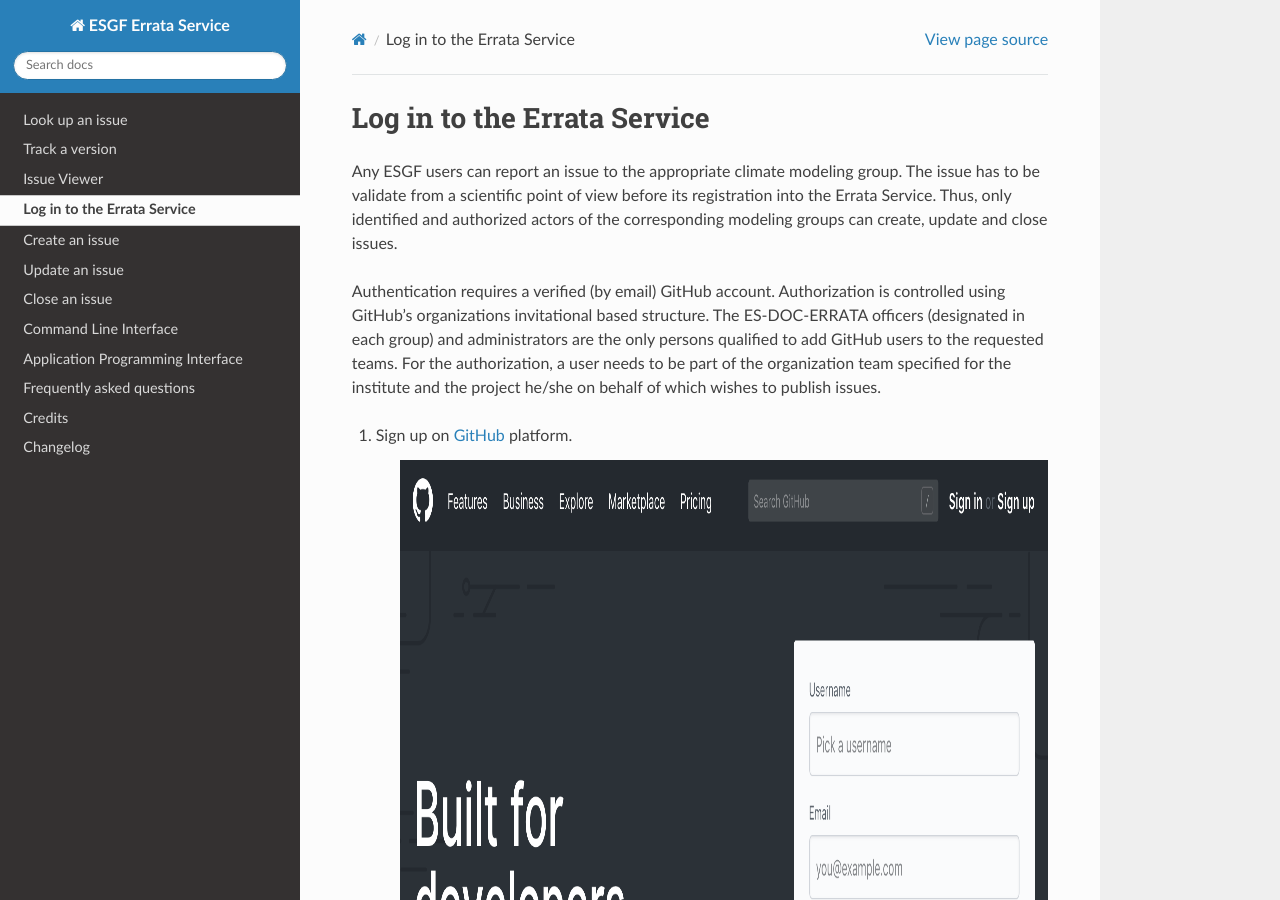
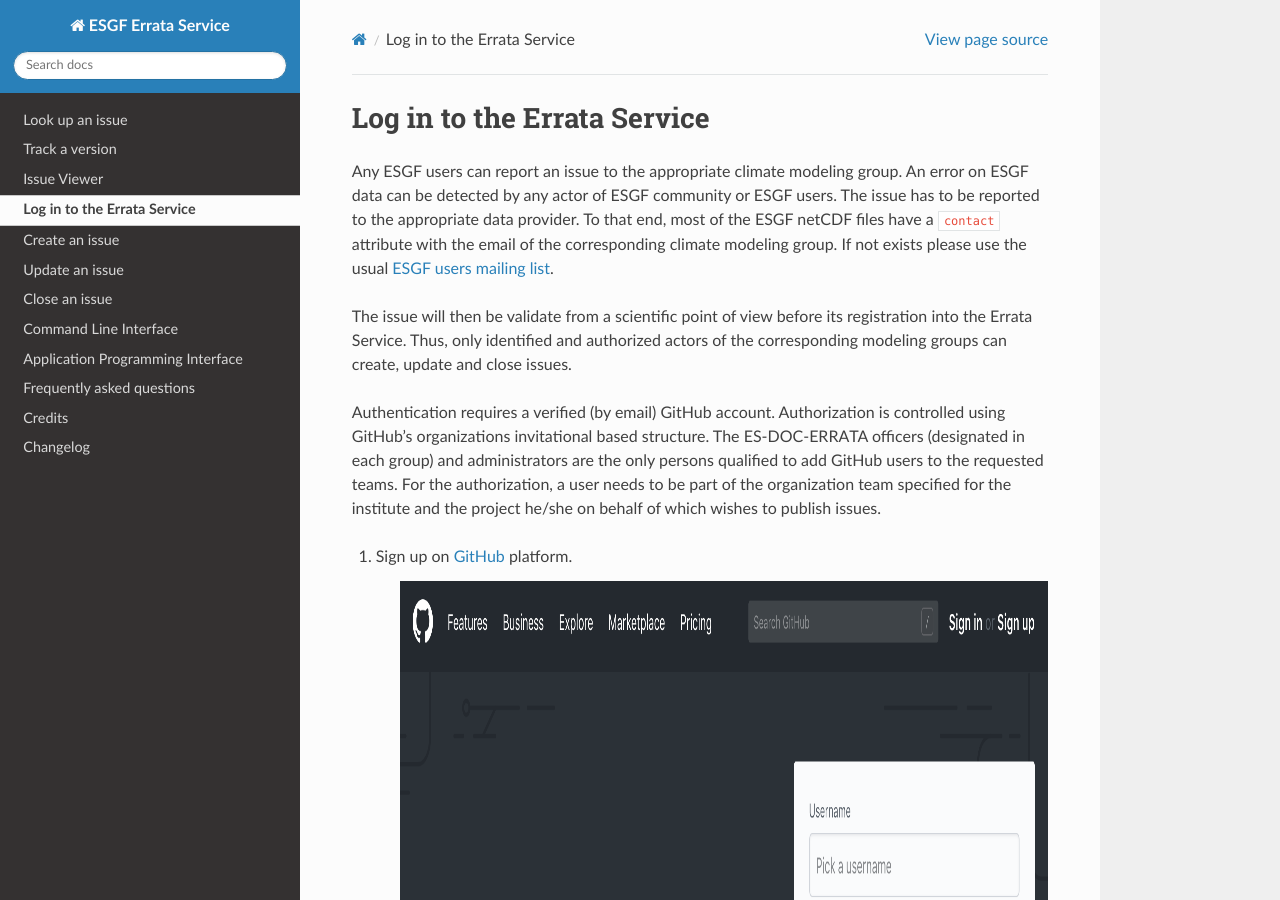
Before and after one commit to ES-DOC/esdoc-errata-client, a Sphinx documentation site: the page built from docs/login.rst, in a window 1280 px wide and 900 px high. Built offline with Sphinx 7.4.7 and the Read the Docs theme 2.0.0, drawn with Linux system fonts in a browser that asks for light colours; the version number could not be read and is left out.

Commit message:
update doc

```diff
--- a/docs/login.rst
+++ b/docs/login.rst
@@ -5,7 +5,12 @@
 ============================
 
 Any ESGF users can report an issue to the appropriate climate modeling group.
-The issue has to be validate from a scientific point of view before its registration into the Errata Service.
+An error on ESGF data can be detected by any actor of ESGF community or ESGF users.
+The issue has to be reported to the appropriate data provider.
+To that end, most of the ESGF netCDF files have a ``contact`` attribute with the email of the corresponding climate modeling group.
+If not exists please use the usual `ESGF users mailing list <esgf-user@lists.llnl.gov>`_.
+
+The issue will then be validate from a scientific point of view before its registration into the Errata Service.
 Thus, only identified and authorized actors of the corresponding modeling groups can create, update and close issues.
 
 Authentication requires a verified (by email) GitHub account.
```
Also changed, not shown: docs/images/docs_button.png (added), docs/images/search.png (added), docs/images/search_button.png (added), docs/images/search_result.png (added), docs/images/support_button.png (added).
